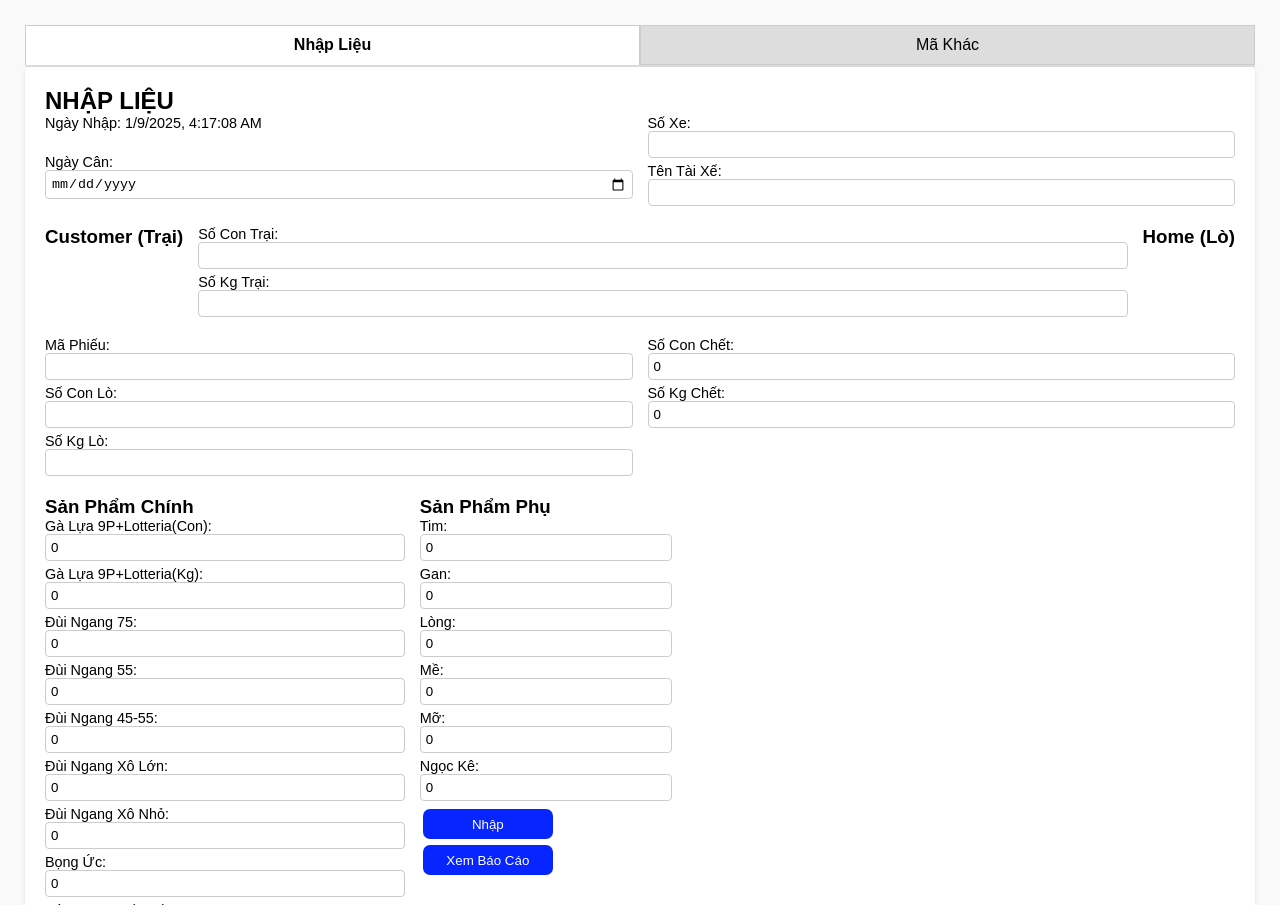
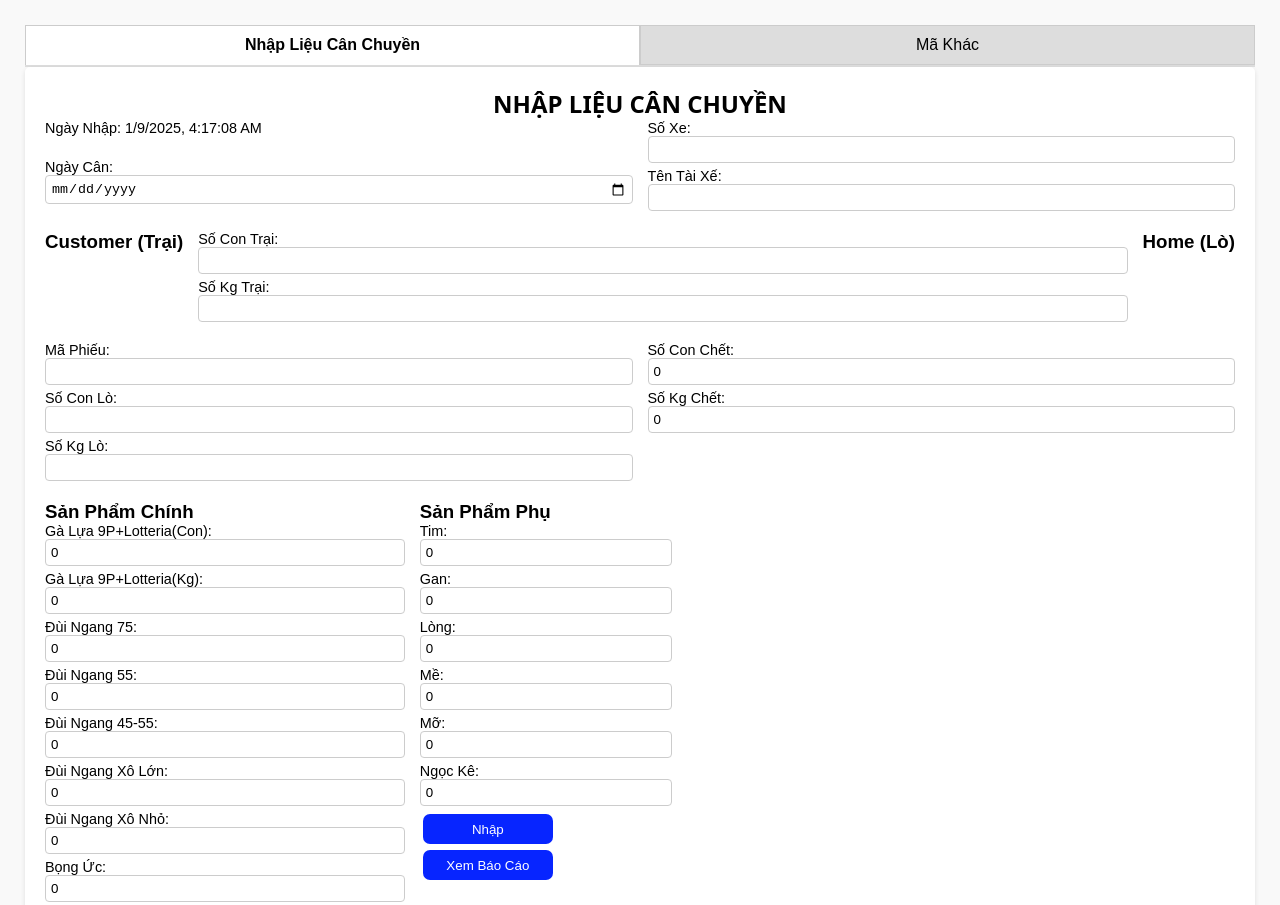
Before and after one commit to nhapga-binhminh/data, a plain HTML site: page index.html in a window 1280 px wide. Shown: the top 905 px of the page. Drawn offline with Linux system fonts and the light colour scheme.

Commit message:
Update index.html

```diff
--- a/index.html
+++ b/index.html
@@ -101,11 +101,11 @@ button {
 </head>
 <body>
       <div class="tab-container">
-        <div class="tab active" data-target="formTab">Nhập Liệu</div>
+        <div class="tab active" data-target="formTab">Nhập Liệu Cân Chuyền</div>
         <div class="tab" data-target="codeTab">Mã Khác</div>
     </div>
     <div class="content active" id="formTab">
-    <h2>NHẬP LIỆU</h2>
+    <h2 style="text-align: center;font-family: system-ui;">NHẬP LIỆU CÂN CHUYỀN</h2>
     <div id="status"></div>
     <form id="dataForm">
         <!-- Previous form fields remain the same -->
```
